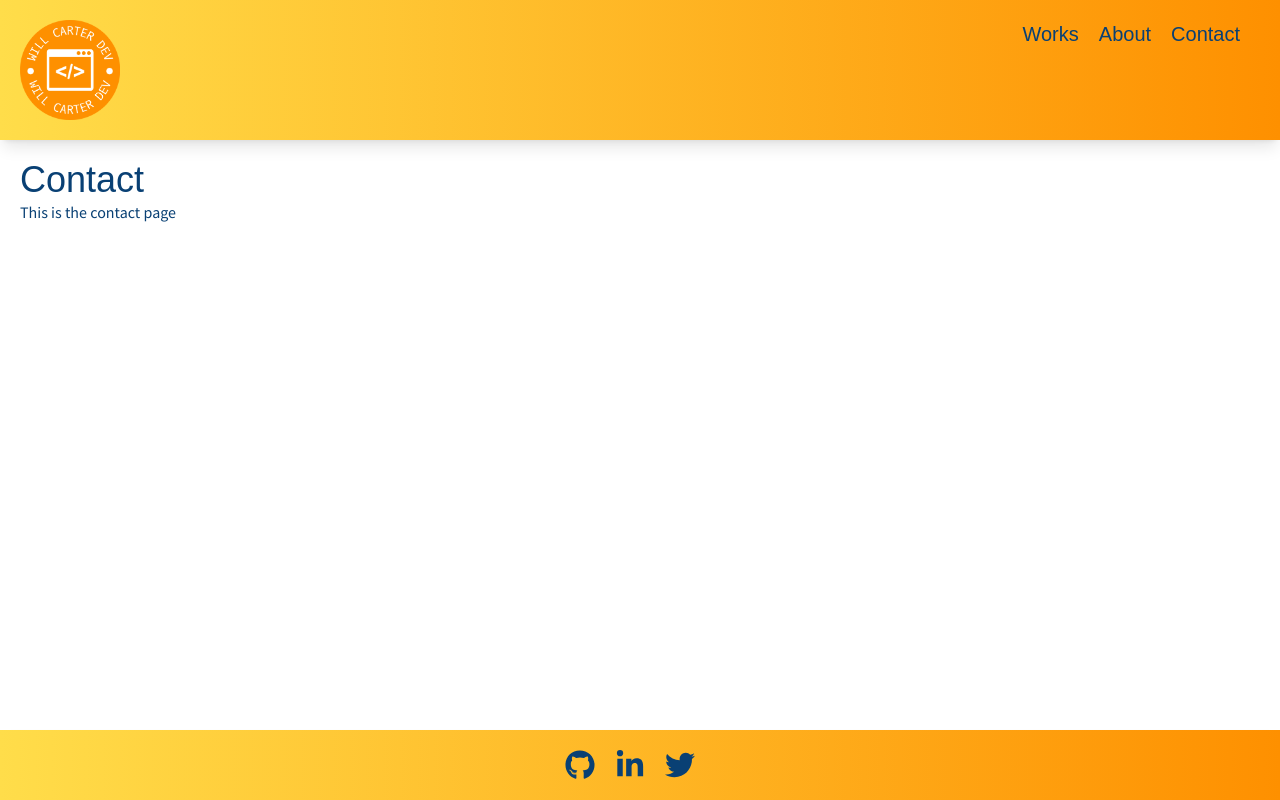
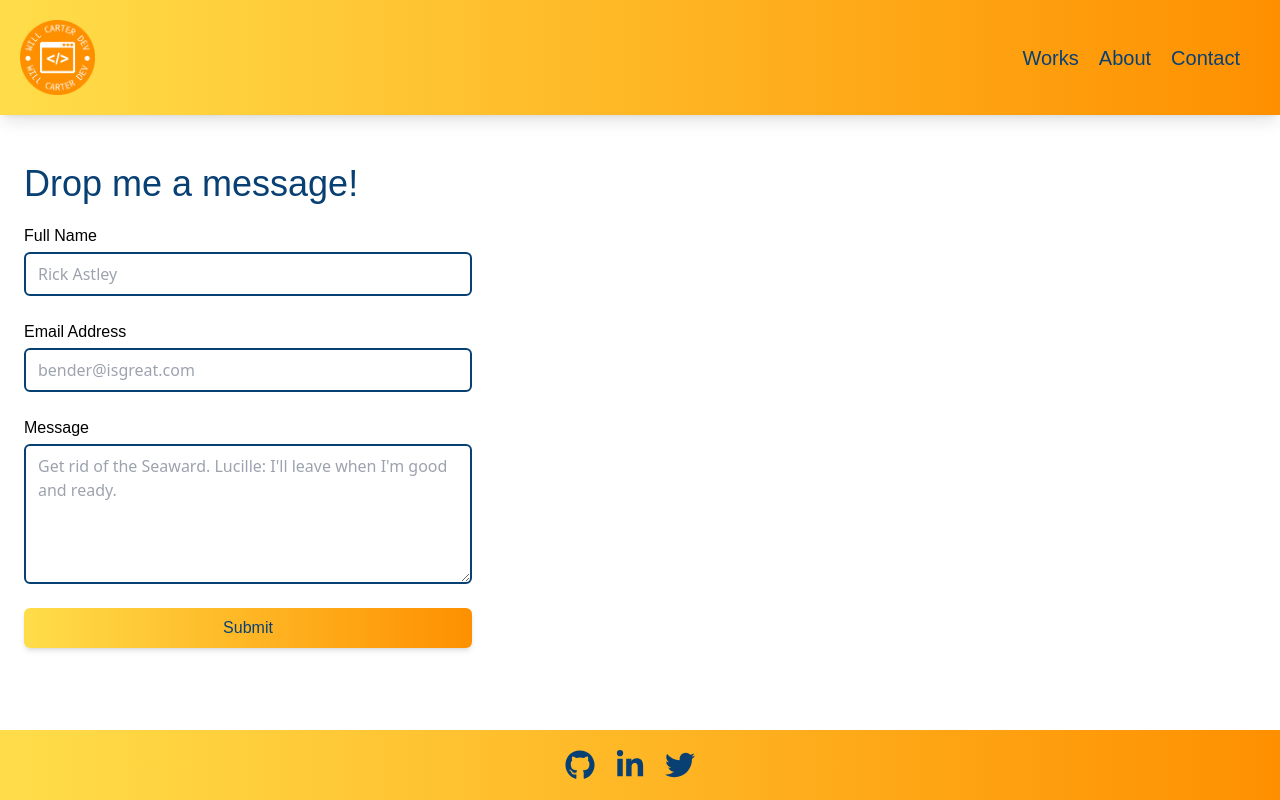
Before and after one commit to whcarter3/willcarter.dev, a Next.js app: page /contact in a window 1280 px wide. Built offline with nearby package versions, Linux system fonts and the light colour scheme; a web font is replaced by a local one.

Commit message:
adds contact form and adjusts styling

```diff
--- /dev/null
+++ b/components/contactForm.tsx
@@ -0,0 +1,83 @@
+import { useForm, ValidationError } from '@formspree/react';
+
+function ContactForm(): JSX.Element {
+  const [state, handleSubmit] = useForm('mzbqzeya');
+  if (state.succeeded) {
+    return <p>Message sent successfully!</p>;
+  }
+  return (
+    <form
+      name="contact-form"
+      onSubmit={handleSubmit}
+      className="contact-form"
+    >
+      <div>
+        <label htmlFor="full-name">
+          <span className="block">Full Name</span>
+          <input
+            type="text"
+            name="name"
+            id="full-name"
+            placeholder="Rick Astley"
+            required
+          />
+          <ValidationError
+            prefix="Name"
+            field="name"
+            errors={state.errors}
+          />
+        </label>
+      </div>
+
+      <div>
+        <label htmlFor="email-address">
+          <span>Email Address</span>
+          <input
+            type="email"
+            name="_replyto"
+            id="email-address"
+            placeholder="bender@isgreat.com"
+            required
+          />
+          <ValidationError
+            prefix="Email"
+            field="email"
+            errors={state.errors}
+          />
+        </label>
+      </div>
+      <div>
+        <label htmlFor="message">
+          <span>Message</span>
+          <textarea
+            rows={5}
+            name="message"
+            id="message"
+            placeholder="Get rid of the Seaward. Lucille: I'll leave when I'm good and ready."
+            required
+          ></textarea>
+          <ValidationError
+            prefix="Message"
+            field="message"
+            errors={state.errors}
+          />
+        </label>
+      </div>
+      <input
+        type="hidden"
+        name="_subject"
+        id="email-subject"
+        value="Contact Form Submission from willcarter.dev"
+      />
+      <button
+        type="submit"
+        value="Submit"
+        disabled={state.submitting}
+      >
+        Submit
+      </button>
+    </form>
+  );
+}
+
+export default ContactForm;
--- a/components/layout.tsx
+++ b/components/layout.tsx
@@ -8,9 +8,9 @@ interface LayoutProps {
 
 function Layout({ children, className }: LayoutProps): JSX.Element {
   return (
-    <div className={`${className} mt-[140px] p-5`}>
+    <div className={`${className} mt-[140px] p-6`}>
       <Nav className="bg-gradient shadow-lg" />
-      <div className="container mx-auto">{children}</div>
+      <div className="max-w-[1250px] mx-auto">{children}</div>
       <Footer className="bg-gradient shadow-lg" />
     </div>
   );
--- a/components/nav.tsx
+++ b/components/nav.tsx
@@ -1,5 +1,6 @@
 import Link from 'next/link';
 import Image from 'next/image';
+import logoImage from '/public/logo-square.png';
 
 interface NavProps {
   className?: string;
@@ -10,12 +11,12 @@ function Nav({ className }: NavProps): JSX.Element {
     <nav
       className={`${className} px-5 py-5 w-full fixed top-0 left-0 z-10`}
     >
-      <div className="container flex justify-between mx-auto">
+      <div className="max-w-[1250px] flex justify-between items-center mx-auto">
         <Link href="/">
           <Image
-            src={'/logo-square.png'}
-            width={100}
-            height={100}
+            src={logoImage}
+            width={75}
+            height={75}
             alt="Will Carter Dev Logo"
           />
         </Link>
--- a/components/radialGradient.tsx
+++ b/components/radialGradient.tsx
@@ -1,4 +1,4 @@
-import React, { useState } from 'react';
+import React, { useState, useRef, useEffect } from 'react';
 
 type RadialGradientProps = {
   className?: string;
@@ -11,6 +11,7 @@ function RadialGradient({
 }: RadialGradientProps): JSX.Element {
   const [mouseX, setMouseX] = useState(0);
   const [mouseY, setMouseY] = useState(0);
+  const gradient = `radial-gradient(circle at ${mouseX}px ${mouseY}px, #ffDD4a, #ff9000)`;
 
   const handleMouseMove = (
     e: React.MouseEvent<HTMLDivElement, MouseEvent>
@@ -31,9 +32,9 @@ function RadialGradient({
       className={`w-screen h-screen bg-brand-blue ${className}}`}
     >
       <div
-        className="w-full h-full pl-5 pt-3"
+        className="w-full h-full pl-5 pt-3 transition-all duration-700 ease-in-out"
         style={{
-          background: `radial-gradient(circle at ${mouseX}px ${mouseY}px, #ffDD4a, #ff9000)`,
+          background: gradient,
         }}
       >
         {children}
--- a/package.json
+++ b/package.json
@@ -9,6 +9,7 @@
     "lint": "next lint"
   },
   "dependencies": {
+    "@formspree/react": "^2.4.1",
     "@next/font": "13.1.2",
     "@types/node": "18.11.18",
     "@types/react": "18.0.26",
@@ -23,6 +24,7 @@
     "typescript": "4.9.4"
   },
   "devDependencies": {
+    "@tailwindcss/forms": "^0.5.3",
     "autoprefixer": "^10.4.13",
     "postcss": "^8.4.21",
     "tailwindcss": "^3.2.4"
--- a/pages/contact.tsx
+++ b/pages/contact.tsx
@@ -1,10 +1,11 @@
 import Layout from '@/components/layout';
+import ContactForm from '@/components/contactForm';
 
 const Contact = (): JSX.Element => {
   return (
     <Layout>
-      <h1 className="text-4xl">Contact</h1>
-      <p>This is the contact page</p>
+      <h1 className="text-4xl">Drop me a message!</h1>
+      <ContactForm />
     </Layout>
   );
 };
--- a/styles/globals.css
+++ b/styles/globals.css
@@ -2,12 +2,7 @@
 @tailwind components;
 @tailwind utilities;
 
-@layer utilities {
-  body.home {
-    overflow: hidden;
-    height: 100%;
-  }
-
+@layer components {
   p, a, li, ul, ol {
     font-family: theme("fontFamily.body");
     color: theme("colors.brand.darker");
@@ -18,6 +13,33 @@
     color: theme("colors.brand.darker");
   }
 
+  .contact-form {
+    @apply max-w-md grid grid-cols-1 gap-6 mt-5;
+  }
+
+  .conact-form label {
+    @apply block;
+  }
+
+  .contact-form label span {
+    @apply font-heading block mb-1;
+  }
+
+  .contact-form input, .contact-form textarea {
+    @apply block w-full py-2 px-3 border-2 border-brand-darker rounded-md focus:border-brand-yellow focus:outline-none;
+  }
+
+  .contact-form button {
+    @apply bg-gradient text-white px-5 py-2 rounded-md shadow-md font-heading text-brand-darker;
+  }
+}
+
+@layer utilities {
+  body.home {
+    overflow: hidden;
+    height: 100%;
+  }
+
   .bg-gradient {
     background-image: linear-gradient(90deg, theme("colors.brand.yellow") 0%, theme("colors.brand.orange") 100%);
   }
```
Also changed, not shown: 1 other file (tests, documents, lock files or other folders).
